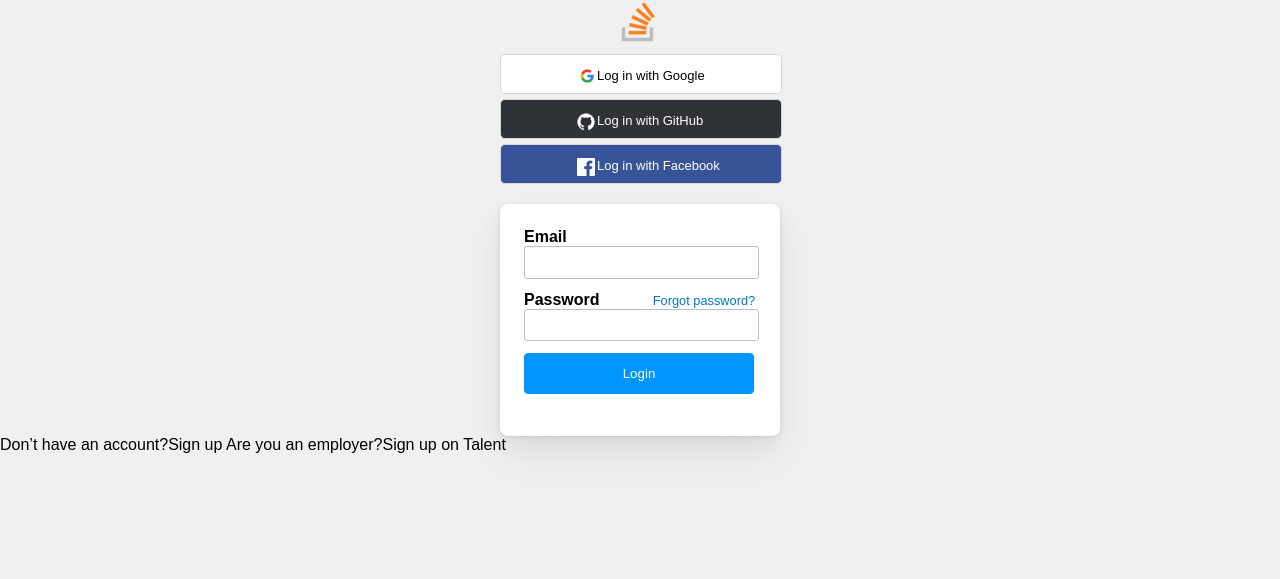
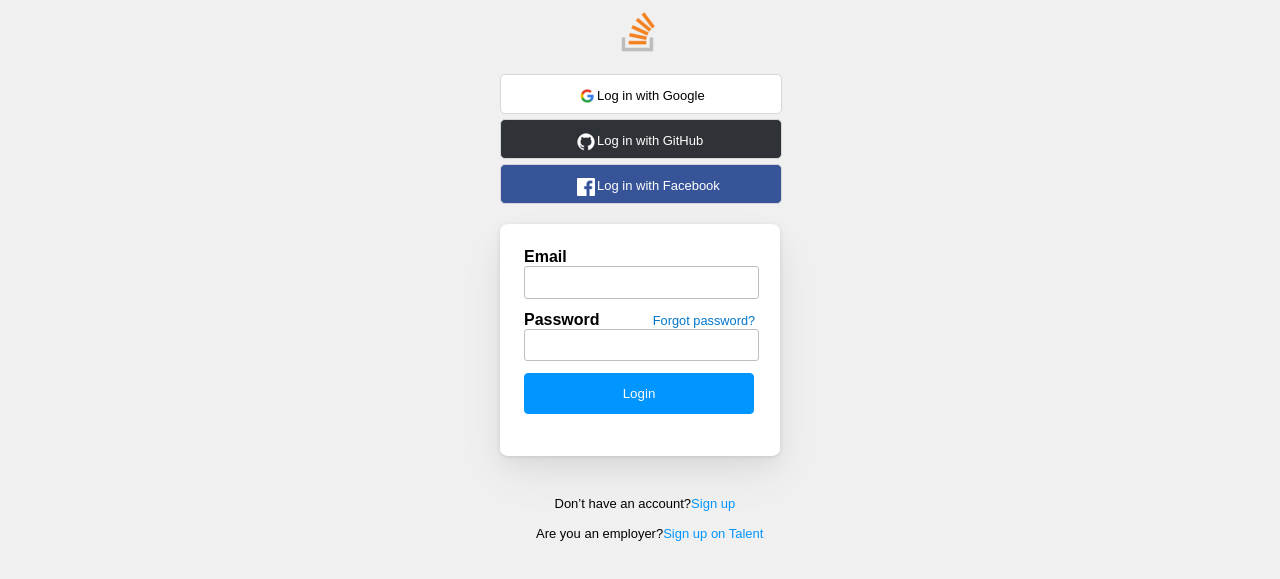
Before and after one commit to MoitaLuis/ProjetoWeb, a plain HTML site: page index.html in a window 1280 px wide. Shown: the part 63-642 px from the top of the page. Drawn offline with Linux system fonts and the light colour scheme.

Commit message:
adicionadoas as frases do rodapé

```diff
--- a/index.html
+++ b/index.html
@@ -5,8 +5,9 @@
   <meta charset="UTF-8">
   <meta http-equiv="X-UA-Compatible" content="IE=edge">
   <meta name="viewport" content="width=device-width, initial-scale=1.0">
-  <title>Document</title>
+  <title>Log In - Stack Overflow</title>
   <link rel="stylesheet" href="style.css">
+  <link rel="shortcut icon" href="assets\mobile-logo.png" />
 </head>
 
 <body>
@@ -78,9 +79,10 @@
       </form>
 
     </div>
-    <span>Don’t have an account?</span><span>Sign up</span>
-    <span>Are you an employer?</span><span>Sign up on Talent </span>
-    <div id="talent"></div>
+    <div id="l1">
+      <span style="margin-left: 54.5px;">Don’t have an account?</span><a style="font-size: 13px;" href="">Sign up</a>
+      <div id="l2"><br></b><span style="margin-left: 36px;">Are you an employer?</span><a style="font-size: 13px;" href="https://careers.stackoverflow.com/employer/login">Sign up on Talent</a></div>
+    </div>
   </div>
 </body>
 
--- a/style.css
+++ b/style.css
@@ -267,6 +267,8 @@
   height: 64px;
   background-repeat: no-repeat;
   margin: auto;
+  margin-top: 10px;
+  margin-bottom: 10px;
 }
 #linked-login {
   width: 280px;
@@ -366,3 +368,16 @@
   border-color: #0095ff;
   color: #fff;
 }
+/************************************************Spans****************************************************/
+#l1 {
+  width: 280px;
+  height: 100px;
+  padding-top: 40px;
+  font-size: 13px;
+  position: relative;
+  margin: auto;
+}
+#l1 a:link,
+#l1 a:visited {
+  color: #0095ff;
+}
```
